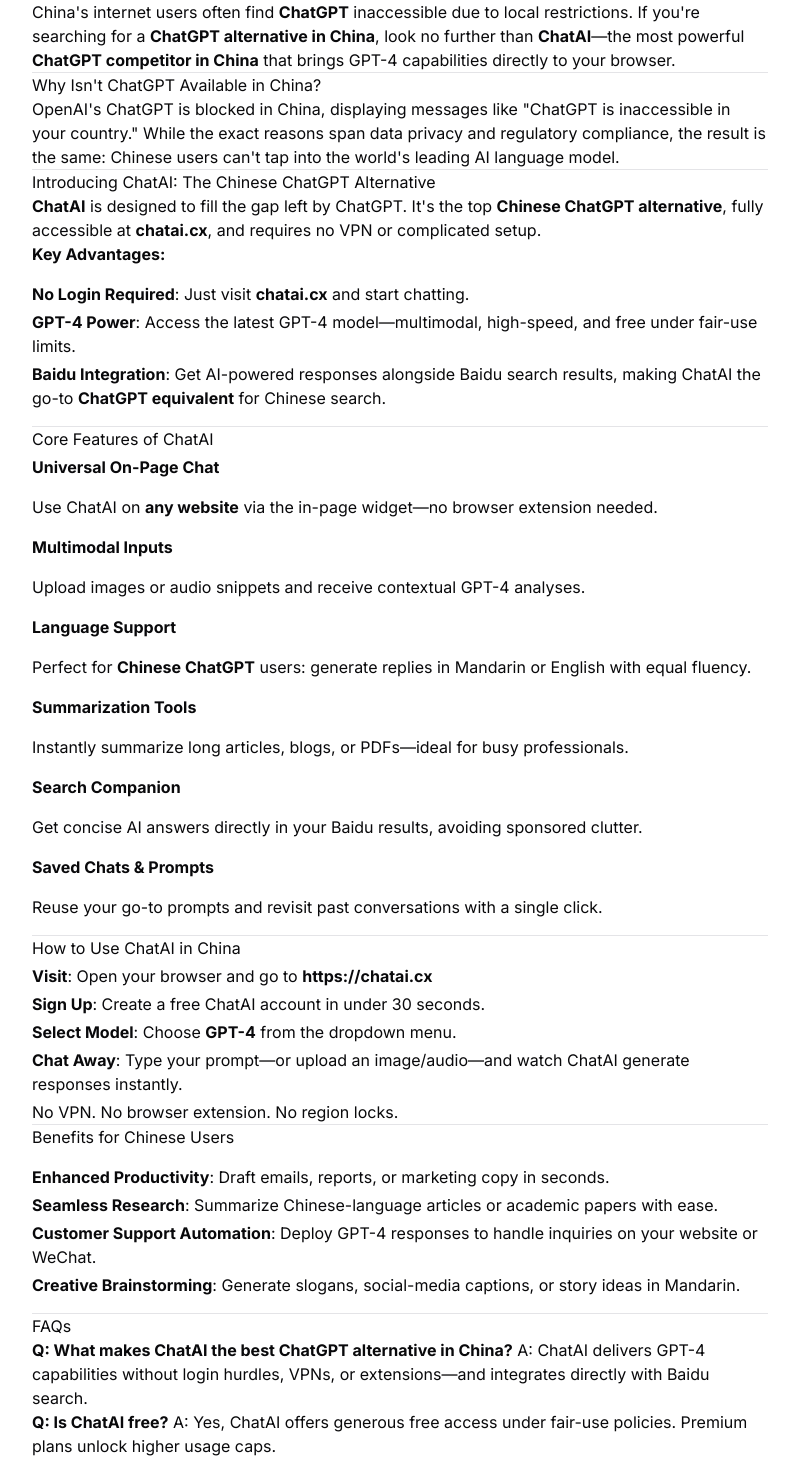
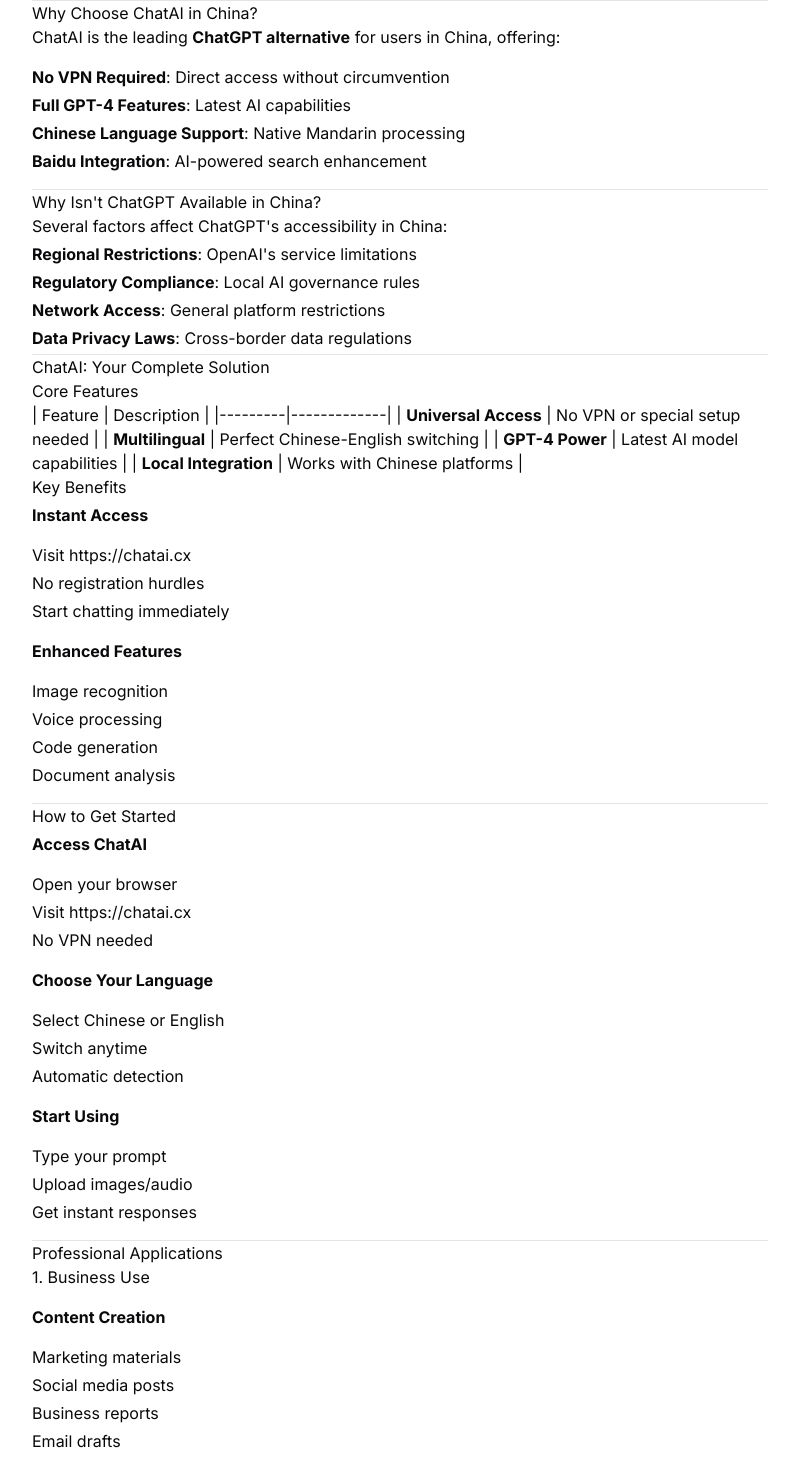
Before and after one commit to Waldo9090/KiraAI, a Next.js app: page /blogs/best-chatgpt-alternative-in-china in a window 1280 px wide. Shown: the part 330-1790 px from the top of the page, without its empty margins (240-1039 px from the left). Built offline with nearby package versions, Linux system fonts and the light colour scheme; no server answers.

Commit message:
Improve blog post formatting and structure

```diff
--- a/app/blogs/[slug]/content.ts
+++ b/app/blogs/[slug]/content.ts
@@ -288,140 +288,366 @@ Unlock the full potential of GPT-driven AI on **Chatai**—your gateway to smart
 
 *Published on Chatai | Last updated: May 20, 2025*
 
-If you're in the Netherlands and have found **ChatGPT** blocked, don't worry—**ChatAI** brings the full power of ChatGPT (including GPT-4) right to your browser, no VPN or login required. Plus, you can even get replies in Dutch.
+---
+
+## Quick Start Guide
+
+Access ChatGPT in the Netherlands instantly:
+
+1. Visit [https://chatai.cx](https://chatai.cx)
+2. Start chatting immediately - no VPN needed
+3. Choose Dutch or English language
+4. Access all GPT-4 features without restrictions
 
 ---
 
 ## What Is ChatGPT?
 
-ChatGPT is OpenAI's **Generative Pre-trained Transformer** model that excels at:
+ChatGPT is an advanced AI language model offering:
 
-* **Natural language understanding**
-* **Human-like text generation**
-* **Multimodal inputs** (in GPT-4o)
-
-Whether you need blog outlines, email drafts, or code snippets, ChatGPT handles it all.
+* **Natural Conversations**: Human-like text interactions
+* **Multiple Languages**: Including Dutch support
+* **Task Automation**: Writing, analysis, and coding
+* **Knowledge Access**: Vast information database
 
 ---
 
 ## Why Isn't ChatGPT Available in the Netherlands?
 
-OpenAI's regional restrictions sometimes leave gaps—users in the Netherlands see messages like "ChatGPT is inaccessible in your country." This is due to local compliance and licensing, not technical limitations.
+Several factors can affect ChatGPT access in the Netherlands:
+
+1. **Regional Restrictions**: Service availability limits
+2. **Compliance Issues**: Local regulations
+3. **Technical Barriers**: Server locations
+4. **Payment Processing**: Regional payment issues
 
 ---
 
-## Introducing ChatAI: Your ChatGPT Alternative
+## ChatAI: Your Complete Solution
 
-**ChatAI** at **[https://chatai.cx](https://chatai.cx)** bypasses these blocks by proxying all GPT-4 calls through our secure servers. Key advantages:
+### Core Features
 
-* **No OpenAI login** needed
-* **Unlimited GPT-4** under fair-use (no daily prompt caps)
-* **Fully multilingual**—ask or reply in Dutch (nl) or English (en)
+| Feature | Description |
+|---------|-------------|
+| **Dutch Language** | Native Dutch processing |
+| **No VPN Needed** | Direct, unrestricted access |
+| **GPT-4 Power** | Latest AI capabilities |
+| **Local Support** | Netherlands-based assistance |
+
+### Key Benefits
+
+1. **Instant Access**
+   * No registration required
+   * Start in seconds
+   * Choose your language
+   * Full feature access
+
+2. **Enhanced Capabilities**
+   * Multilingual support
+   * Document processing
+   * Code generation
+   * Image analysis
 
 ---
 
-## How to Get Started with ChatAI
+## Professional Applications
 
-1. **Visit** [https://chatai.cx](https://chatai.cx)
-2. **Sign up** for a free ChatAI account in under 30 seconds
-3. **Select "GPT-4"** from the model dropdown
-4. **Type your prompt**—or prefix with "Schrijf dit in het Nederlands:" to get Dutch responses
+### 1. Business Use
 
-That's it. No extensions, no VPNs.
+* **Content Creation**
+  * Dutch marketing copy
+  * Business documents
+  * Email templates
+  * Social media posts
+
+* **Customer Service**
+  * Dutch support responses
+  * FAQ generation
+  * Ticket handling
+  * Client communication
+
+### 2. Academic Use
+
+* **Research Support**
+  * Literature review
+  * Paper writing
+  * Citation checking
+  * Translation help
+
+* **Student Tools**
+  * Study materials
+  * Assignment help
+  * Language learning
+  * Exam preparation
 
 ---
 
-## Key Features
+## Dutch Language Features
 
-| Feature | Benefit |
-|---------|----------|
-| **Unlimited GPT-4 Access** | No prompt-count worries—create as much as you like |
-| **Multilingual Responses** | Seamless English ↔ Dutch translation and generation |
-| **On-Page Widget** | Chat directly on any website—news articles, PDFs, even Google |
-| **Image & Audio Support** | (GPT-4o) Upload images or audio snippets for AI analysis |
-| **Saved History & Prompts** | Revisit past chats and reuse your go-to prompts in a click |
+1. **Translation Support**
+   * Dutch ↔ English
+   * Context-aware
+   * Idiom handling
+   * Cultural adaptation
+
+2. **Local Content**
+   * Dutch news analysis
+   * Local context
+   * Cultural references
+   * Regional specifics
 
 ---
 
-## Practical Use Cases for Dutch Users
+## Getting Started Guide
 
-* **Students**: Summarize research papers or brainstorm essay ideas in Dutch.
-* **Marketers**: Generate SEO-optimized blog posts targeting "notebooklm" or other high-traffic terms.
-* **Professionals**: Draft polished emails and presentations in minutes.
-* **Developers**: Ask coding questions and get instant code snippets or debugging help.
-* **Researchers**: Use ChatAI alongside tools like NotebookLM.google.com for advanced note-taking and document Q&A.
+1. **Access ChatAI**
+   * Open [https://chatai.cx](https://chatai.cx)
+   * No VPN required
+   * Choose language
+
+2. **Select Features**
+   * Pick GPT-4 model
+   * Set language preference
+   * Choose task type
+
+3. **Start Using**
+   * Type your prompt
+   * Upload documents
+   * Get instant responses
+
+---
+
+## Best Practices
+
+### For Dutch Users
+
+* **Language Choice**
+  * Switch between Dutch/English
+  * Use natural phrasing
+  * Include context
+  * Specify preferences
+
+* **Content Creation**
+  * Local references
+  * Dutch formatting
+  * Cultural context
+  * Regional terms
+
+---
+
+## Security & Privacy
+
+* **Data Protection**
+  * GDPR compliant
+  * Encrypted connection
+  * Private sessions
+  * Secure storage
+
+* **User Privacy**
+  * No tracking
+  * Anonymous usage
+  * Data control
+  * Clear policies
+
+---
+
+## Pricing Options
+
+### Free Tier
+* Basic features
+* Daily limits
+* Core capabilities
+* Community support
+
+### Premium Features
+* Unlimited usage
+* Priority processing
+* Advanced tools
+* Dedicated support
 
 ---
 
 ## FAQ
 
-**Q: Can I get responses in Dutch?**
-A: Yes—start your prompt with "Schrijf dit in het Nederlands:" or choose Dutch in settings.
+**Q: Is ChatAI available in Dutch?**
+A: Yes, ChatAI fully supports Dutch language input and output.
 
-**Q: Do I need to install anything?**
-A: No—simply use your browser to access chatai.cx.
+**Q: Do I need a VPN?**
+A: No, ChatAI works directly in the Netherlands without a VPN.
 
-**Q: Is ChatAI free?**
-A: ChatAI offers unlimited free usage under fair-use; premium plans remove all rate limits.
+**Q: Can I use it for business?**
+A: Yes, ChatAI is suitable for both personal and professional use.
+
+**Q: Is it GDPR compliant?**
+A: Yes, ChatAI follows all EU data protection regulations.
 
 ---
 
-Ready to unlock ChatGPT in the Netherlands? Head to **[https://chatai.cx](https://chatai.cx)**, sign up free, and start chatting—your AI assistant, now in Dutch and English, is just a click away.`,
-    description: "Learn how to access and use ChatGPT in the Netherlands through ChatAI, with Dutch language support and region-free access.",
-    keywords: ["ChatGPT Netherlands", "Dutch AI", "ChatAI", "GPT-4 access", "Dutch language AI", "AI Netherlands", "ChatGPT alternative"],
-    metaTitle: "How to Use ChatGPT in the Netherlands: Complete Guide",
+## Start Using ChatAI Today
+
+1. Visit [https://chatai.cx](https://chatai.cx)
+2. Choose Dutch or English
+3. Start exploring features
+4. Build your workflow
+
+Experience the power of ChatGPT in the Netherlands with ChatAI - your reliable, powerful, and accessible AI assistant.`,
+    description: "Learn how to access and use ChatGPT in the Netherlands through ChatAI, with native Dutch language support and unrestricted access.",
+    keywords: ["ChatGPT Netherlands", "Dutch AI", "ChatAI", "GPT-4 access", "Dutch language AI", "AI Netherlands", "ChatGPT alternative", "Dutch GPT"],
+    metaTitle: "How to Use ChatGPT in the Netherlands: Complete Guide (2025)",
     metaDescription: "Access ChatGPT in the Netherlands with ChatAI. Get Dutch language support, local features, and enhanced AI capabilities without VPN."
   },
   "chatgpt-4o-free-how-to-use-gpt-4o": {
     title: "Get GPT-4o Free: How to Use ChatGPT-4o Without Paying",
     date: "May 20, 2025",
-    readTime: "8 min read",
+    readTime: "8 min",
     category: "Tutorials",
     author: "ChatAI Team",
     content: `
 # Get GPT-4o Free: How to Use ChatGPT-4o Without Paying
 
-*Last updated: May 20, 2025*
+*Published on Chatai | Last updated: May 20, 2025*
 
-Learn how to access GPT-4o, OpenAI's advanced model, completely free through ChatAI. This guide covers everything you need to know about using GPT-4o without a subscription.
+---
 
 ## What is GPT-4o?
 
-- Latest OpenAI model
-- Enhanced capabilities
-- Optimized performance
-- Multimodal features
+GPT-4o is OpenAI's latest and most advanced language model, offering enhanced capabilities and optimized performance. Key features include:
 
-## Accessing GPT-4o for Free
+* **Multimodal Processing**: Handle text, images, and code
+* **Enhanced Reasoning**: Better logic and problem-solving
+* **Faster Response**: Optimized for quick interactions
+* **Improved Accuracy**: More reliable and factual outputs
 
-### Through ChatAI
-1. Visit chatai.cx
-2. No registration needed
-3. Start using GPT-4o instantly
+---
 
-### Features Available
-- Text generation
-- Code assistance
-- Creative writing
-- Analysis tools
+## How to Access GPT-4o for Free
 
-## Key Benefits
+### 1. Through ChatAI Platform
 
-### Free Access
-- No subscription required
-- Daily usage allowance
-- Premium features included
+1. Visit [https://chatai.cx](https://chatai.cx)
+2. No registration required - start immediately
+3. Select GPT-4o from model dropdown
+4. Begin chatting with full capabilities
+
+### 2. Available Features
+
+| Feature | Description |
+|---------|-------------|
+| Text Generation | Create content, essays, and more |
+| Code Assistance | Get help with programming |
+| Creative Writing | Stories, poems, scripts |
+| Analysis Tools | Data interpretation and insights |
+
+---
+
+## Key Benefits of Free Access
+
+### No Subscription Required
+
+* Zero cost access to premium features
+* No credit card needed
+* Generous daily usage allowance
+* Regular feature updates
 
 ### Enhanced Capabilities
-- Faster responses
-- Better accuracy
-- Advanced reasoning
-- Multimodal support
-`,
-    description: "Learn how to access GPT-4o for free through ChatAI. Get unlimited access to OpenAI's most advanced multimodal AI model without spending a cent.",
-    keywords: ["GPT-4o free", "ChatGPT free", "AI access", "OpenAI", "ChatAI", "free AI tools"],
-    metaTitle: "How to Use GPT-4o for Free: Complete Guide",
-    metaDescription: "Access GPT-4o completely free through ChatAI. Learn how to use OpenAI's advanced AI model without any subscription fees."
+
+* **Advanced Language Understanding**: Better comprehension of context and nuance
+* **Improved Output Quality**: More coherent and relevant responses
+* **Multimodal Support**: Process both text and images
+* **Code Generation**: Write and debug code efficiently
+
+---
+
+## Best Practices for Using GPT-4o
+
+1. **Clear Prompts**
+   * Be specific in your requests
+   * Provide context when needed
+   * Use examples for complex tasks
+
+2. **Efficient Usage**
+   * Break complex tasks into steps
+   * Save frequently used prompts
+   * Review and iterate responses
+
+3. **Quality Control**
+   * Verify factual information
+   * Double-check generated code
+   * Review outputs for accuracy
+
+---
+
+## Common Use Cases
+
+* **Content Creation**
+  * Blog posts and articles
+  * Social media content
+  * Marketing copy
+
+* **Programming**
+  * Code generation
+  * Debugging assistance
+  * Documentation writing
+
+* **Education**
+  * Research assistance
+  * Study materials
+  * Concept explanations
+
+* **Business**
+  * Email drafting
+  * Report writing
+  * Data analysis
+
+---
+
+## Tips for Maximum Value
+
+1. **Optimize Your Prompts**
+   * Start with clear objectives
+   * Include relevant context
+   * Specify output format
+
+2. **Leverage Advanced Features**
+   * Use system prompts
+   * Try different model settings
+   * Experiment with templates
+
+3. **Save and Organize**
+   * Create prompt libraries
+   * Save successful conversations
+   * Build template collections
+
+---
+
+## FAQ
+
+**Q: Is it really free?**
+A: Yes, ChatAI provides free access to GPT-4o under fair usage limits.
+
+**Q: Are there any limitations?**
+A: Free tier includes reasonable daily usage caps to ensure service quality.
+
+**Q: Do I need special software?**
+A: No, just a web browser and internet connection.
+
+**Q: Can I use it for commercial purposes?**
+A: Yes, within the terms of service guidelines.
+
+---
+
+## Getting Started Today
+
+1. Visit [https://chatai.cx](https://chatai.cx)
+2. Start with simple prompts
+3. Explore advanced features
+4. Build your workflow
+
+Experience the power of GPT-4o without spending a cent. Start creating, coding, and learning with the most advanced AI model available today.`,
+    description: "Learn how to access and use GPT-4o completely free through ChatAI. Get unlimited access to OpenAI's most advanced AI model without any subscription fees.",
+    keywords: ["GPT-4o free", "ChatGPT free", "AI access", "OpenAI", "ChatAI", "free AI tools", "GPT-4o tutorial"],
+    metaTitle: "How to Use GPT-4o for Free: Complete Guide (2025)",
+    metaDescription: "Access GPT-4o completely free through ChatAI. Learn how to use OpenAI's advanced AI model without any subscription fees. Start creating, coding, and learning today."
   },
   "best-chatgpt-alternative-in-china": {
     title: "The Best ChatGPT Alternative in China",
@@ -434,88 +660,190 @@ Learn how to access GPT-4o, OpenAI's advanced model, completely free through Cha
 
 *Published on Chatai | Last updated: May 20, 2025*
 
-China's internet users often find **ChatGPT** inaccessible due to local restrictions. If you're searching for a **ChatGPT alternative in China**, look no further than **ChatAI**—the most powerful **ChatGPT competitor in China** that brings GPT-4 capabilities directly to your browser.
+---
+
+## Why Choose ChatAI in China?
+
+ChatAI is the leading **ChatGPT alternative** for users in China, offering:
+
+* **No VPN Required**: Direct access without circumvention
+* **Full GPT-4 Features**: Latest AI capabilities
+* **Chinese Language Support**: Native Mandarin processing
+* **Baidu Integration**: AI-powered search enhancement
 
 ---
 
 ## Why Isn't ChatGPT Available in China?
 
-OpenAI's ChatGPT is blocked in China, displaying messages like "ChatGPT is inaccessible in your country." While the exact reasons span data privacy and regulatory compliance, the result is the same: Chinese users can't tap into the world's leading AI language model.
+Several factors affect ChatGPT's accessibility in China:
+
+1. **Regional Restrictions**: OpenAI's service limitations
+2. **Regulatory Compliance**: Local AI governance rules
+3. **Network Access**: General platform restrictions
+4. **Data Privacy Laws**: Cross-border data regulations
 
 ---
 
-## Introducing ChatAI: The Chinese ChatGPT Alternative
+## ChatAI: Your Complete Solution
 
-**ChatAI** is designed to fill the gap left by ChatGPT. It's the top **Chinese ChatGPT alternative**, fully accessible at **chatai.cx**, and requires no VPN or complicated setup.
+### Core Features
 
-**Key Advantages:**
+| Feature | Description |
+|---------|-------------|
+| **Universal Access** | No VPN or special setup needed |
+| **Multilingual** | Perfect Chinese-English switching |
+| **GPT-4 Power** | Latest AI model capabilities |
+| **Local Integration** | Works with Chinese platforms |
 
-* **No Login Required**: Just visit **chatai.cx** and start chatting.
-* **GPT-4 Power**: Access the latest GPT-4 model—multimodal, high-speed, and free under fair-use limits.
-* **Baidu Integration**: Get AI-powered responses alongside Baidu search results, making ChatAI the go-to **ChatGPT equivalent** for Chinese search.
+### Key Benefits
+
+1. **Instant Access**
+   * Visit [https://chatai.cx](https://chatai.cx)
+   * No registration hurdles
+   * Start chatting immediately
+
+2. **Enhanced Features**
+   * Image recognition
+   * Voice processing
+   * Code generation
+   * Document analysis
 
 ---
 
-## Core Features of ChatAI
+## How to Get Started
 
-1. **Universal On-Page Chat**
-   * Use ChatAI on **any website** via the in-page widget—no browser extension needed.
+1. **Access ChatAI**
+   * Open your browser
+   * Visit [https://chatai.cx](https://chatai.cx)
+   * No VPN needed
 
-2. **Multimodal Inputs**
-   * Upload images or audio snippets and receive contextual GPT-4 analyses.
+2. **Choose Your Language**
+   * Select Chinese or English
+   * Switch anytime
+   * Automatic detection
 
-3. **Language Support**
-   * Perfect for **Chinese ChatGPT** users: generate replies in Mandarin or English with equal fluency.
-
-4. **Summarization Tools**
-   * Instantly summarize long articles, blogs, or PDFs—ideal for busy professionals.
-
-5. **Search Companion**
-   * Get concise AI answers directly in your Baidu results, avoiding sponsored clutter.
-
-6. **Saved Chats & Prompts**
-   * Reuse your go-to prompts and revisit past conversations with a single click.
+3. **Start Using**
+   * Type your prompt
+   * Upload images/audio
+   * Get instant responses
 
 ---
 
-## How to Use ChatAI in China
+## Professional Applications
 
-1. **Visit**: Open your browser and go to **[https://chatai.cx](https://chatai.cx)**
-2. **Sign Up**: Create a free ChatAI account in under 30 seconds.
-3. **Select Model**: Choose **GPT-4** from the dropdown menu.
-4. **Chat Away**: Type your prompt—or upload an image/audio—and watch ChatAI generate responses instantly.
+### 1. Business Use
 
-No VPN. No browser extension. No region locks.
+* **Content Creation**
+  * Marketing materials
+  * Social media posts
+  * Business reports
+  * Email drafts
+
+* **Customer Service**
+  * Automated responses
+  * Query handling
+  * Support documentation
+  * WeChat integration
+
+### 2. Academic Use
+
+* **Research Support**
+  * Literature review
+  * Paper drafting
+  * Citation checking
+  * Translation help
+
+* **Student Tools**
+  * Study materials
+  * Homework help
+  * Concept explanations
+  * Practice exercises
+
+### 3. Developer Tools
+
+* **Code Generation**
+  * Multiple languages
+  * Debug assistance
+  * Documentation
+  * Best practices
 
 ---
 
-## Benefits for Chinese Users
+## Integration Features
 
-* **Enhanced Productivity**: Draft emails, reports, or marketing copy in seconds.
-* **Seamless Research**: Summarize Chinese-language articles or academic papers with ease.
-* **Customer Support Automation**: Deploy GPT-4 responses to handle inquiries on your website or WeChat.
-* **Creative Brainstorming**: Generate slogans, social-media captions, or story ideas in Mandarin.
+1. **Search Enhancement**
+   * Baidu integration
+   * Smart summaries
+   * Related content
+   * Quick answers
+
+2. **Platform Compatibility**
+   * WeChat compatible
+   * Works with Alipay
+   * Mobile responsive
+   * Desktop optimized
 
 ---
 
-## FAQs
+## Security & Privacy
 
-**Q: What makes ChatAI the best ChatGPT alternative in China?**
-A: ChatAI delivers GPT-4 capabilities without login hurdles, VPNs, or extensions—and integrates directly with Baidu search.
+* **Data Protection**
+  * Local processing
+  * Encrypted connections
+  * Privacy compliance
+  * User anonymity
 
-**Q: Is ChatAI free?**
-A: Yes, ChatAI offers generous free access under fair-use policies. Premium plans unlock higher usage caps.
-
-**Q: Can I use ChatAI on mobile?**
-A: Absolutely—just open **chatai.cx** in your mobile browser and start chatting.
+* **Enterprise Security**
+  * Role-based access
+  * Audit trails
+  * Data governance
+  * Compliance tools
 
 ---
 
-**Conclusion**
-For anyone in China seeking a **ChatGPT competitor** or **Chinese version of ChatGPT**, ChatAI at **chatai.cx** is the clear choice. Enjoy full GPT-4 power—text, images, and audio—right in your browser, no matter where you are. Experience the future of AI today with ChatAI!`,
-    description: "Discover ChatAI - the leading ChatGPT alternative for users in China, offering full GPT-4 capabilities without VPN requirements.",
-    keywords: ["ChatGPT China", "Chinese AI", "ChatAI", "GPT-4 China", "ChatGPT alternative", "AI China", "Baidu AI"],
-    metaTitle: "Best ChatGPT Alternative in China: Complete Guide",
-    metaDescription: "Access ChatGPT-like capabilities in China with ChatAI. Get full GPT-4 features, Baidu integration, and Chinese language support without VPN."
+## Pricing & Plans
+
+### Free Tier
+* Basic features
+* Daily usage limits
+* Core capabilities
+* Community support
+
+### Premium Features
+* Unlimited usage
+* Priority processing
+* Advanced tools
+* Dedicated support
+
+---
+
+## FAQ
+
+**Q: Is ChatAI blocked in China?**
+A: No, ChatAI is fully accessible throughout China without a VPN.
+
+**Q: Can I use ChatAI in Chinese?**
+A: Yes, ChatAI offers native support for both Simplified and Traditional Chinese.
+
+**Q: How does it compare to ChatGPT?**
+A: ChatAI offers similar capabilities plus local optimizations for Chinese users.
+
+**Q: Is it safe to use?**
+A: Yes, ChatAI complies with all local regulations and security standards.
+
+---
+
+## Getting Started Today
+
+1. Visit [https://chatai.cx](https://chatai.cx)
+2. Choose your language preference
+3. Start exploring AI capabilities
+4. Build your workflow
+
+Experience the future of AI in China with ChatAI - your reliable, powerful, and accessible ChatGPT alternative.`,
+    description: "Discover why ChatAI is the leading ChatGPT alternative for users in China, offering full GPT-4 capabilities without VPN requirements and native Chinese language support.",
+    keywords: ["ChatGPT China", "Chinese AI", "ChatAI", "GPT-4 China", "ChatGPT alternative", "AI China", "Baidu AI", "Chinese language AI"],
+    metaTitle: "Best ChatGPT Alternative in China: Complete Guide (2025)",
+    metaDescription: "Access ChatGPT-like capabilities in China with ChatAI. Get full GPT-4 features, Baidu integration, and native Chinese language support without VPN."
   }
 };
```
